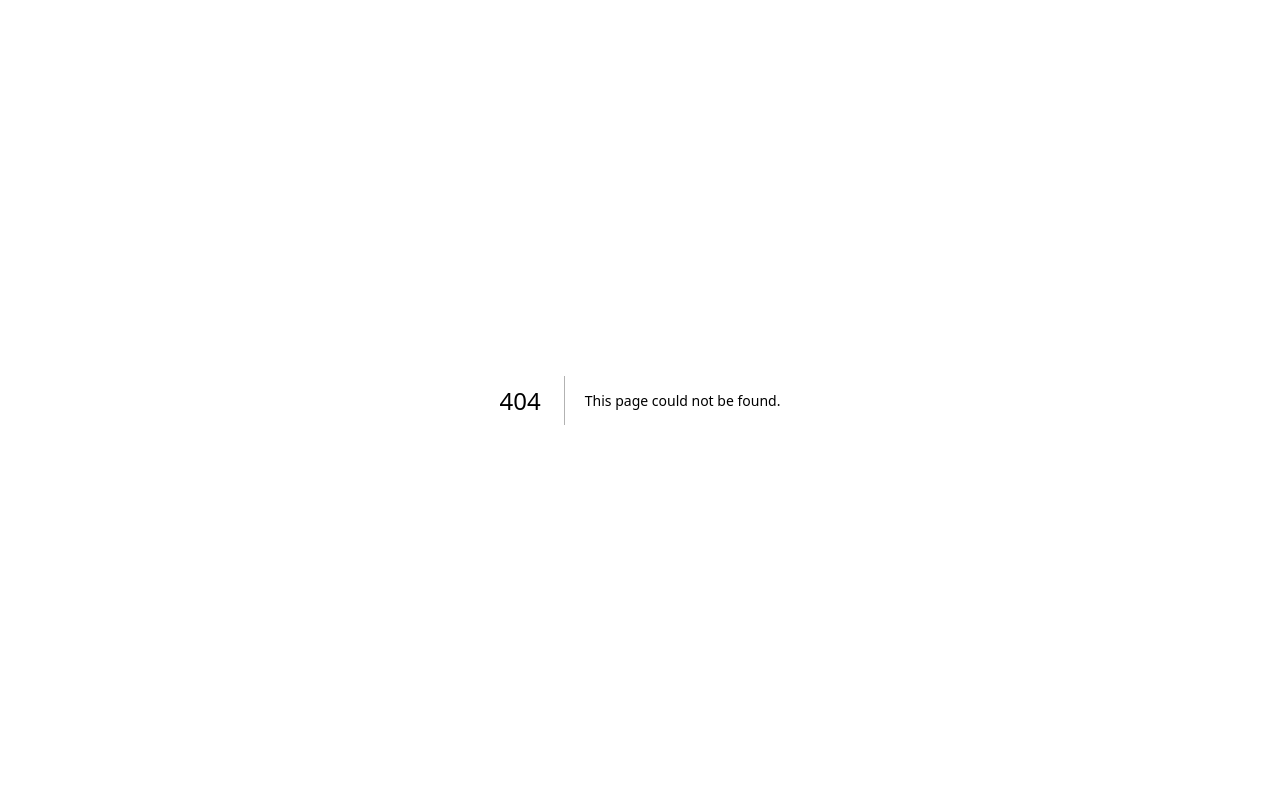
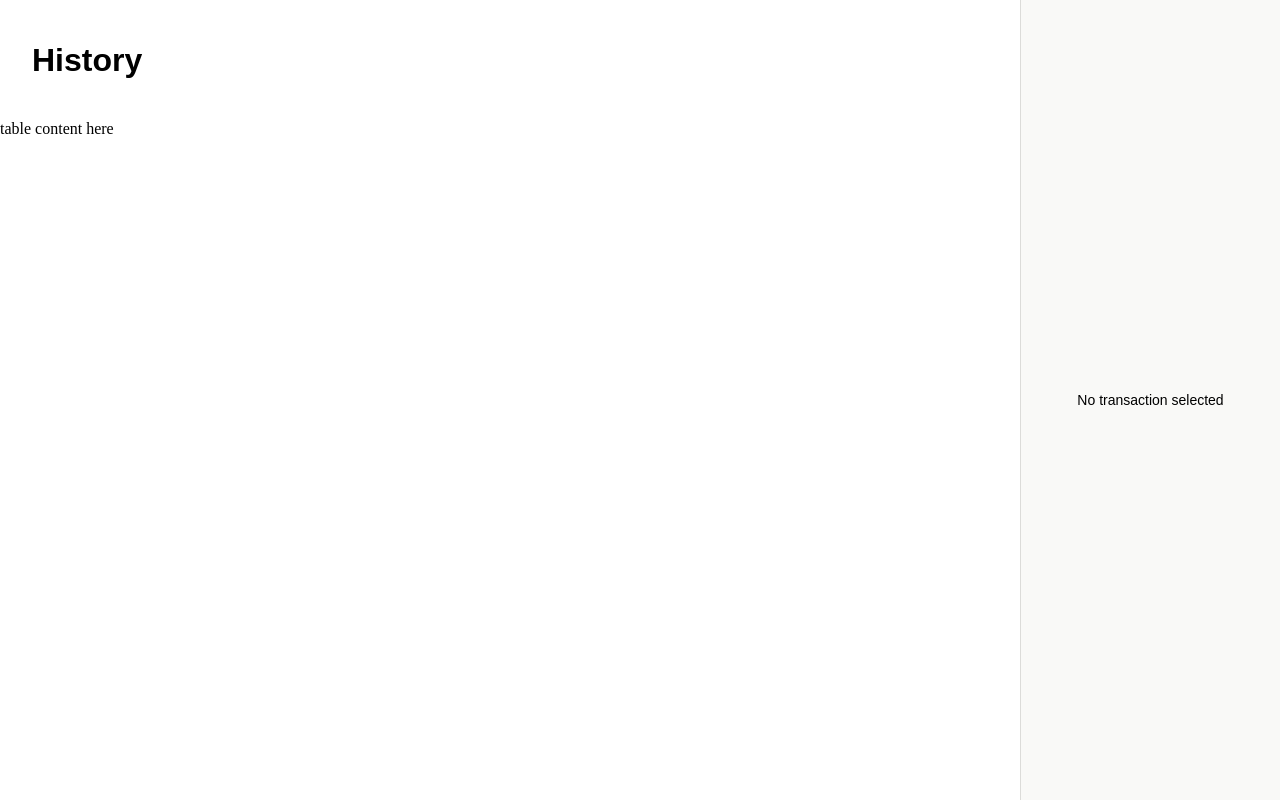
Before and after one commit to aabeborn/andrea-benato-qonto-skills-test, a Next.js app: page /transactions in a window 1280 px wide. Before the commit this address had no page. Built offline with nearby package versions, Linux system fonts and the light colour scheme.

Commit message:
🚧 Basic transactions page and layout
Create the architecture with some template and styles for transactions pages

```diff
--- /dev/null
+++ b/src/app/transactions/layout.module.scss
@@ -0,0 +1,29 @@
+.transactions {
+	display: inline-flex;
+	width: 100%;
+	height: 100%;
+	overflow: hidden;
+
+	&__list {
+		display: flex;
+		flex: 1 0 47.5rem;
+		flex-direction: column;
+		height: 100%;
+	}
+
+	&__details {
+		display: flex;
+		flex: 0 0 16.25rem;
+		flex-direction: column;
+		height: 100%;
+		justify-content: center;
+		align-items: center;
+
+		background-color: var(--color-grey-50);
+		border-left: 1px solid var(--color-grey-300);
+
+		@media screen and (min-width: 1536px) {
+			flex: 0.25 0 16.25rem;
+		}
+	}
+}
--- /dev/null
+++ b/src/app/transactions/layout.tsx
@@ -0,0 +1,21 @@
+import Header from '@/components/header'
+import { type ReactNode } from 'react'
+import styles from './layout.module.scss'
+
+interface TransactionsLayoutProps {
+	children: ReactNode
+}
+
+const TransactionsLayout = ({ children }: TransactionsLayoutProps) => {
+	return (
+		<main className={styles.transactions}>
+			<section className={styles.transactions__list}>
+				<Header className={styles.transactions__list__header}>History</Header>
+				<div className={styles.transactions__list__content}>table content here</div>
+			</section>
+			<section className={styles.transactions__details}>{children}</section>
+		</main>
+	)
+}
+
+export default TransactionsLayout
--- /dev/null
+++ b/src/app/transactions/page.module.scss
@@ -0,0 +1,5 @@
+.transaction__details__empty {
+	width: 100%;
+	text-align: center;
+	padding: 1rem 0;
+}
--- /dev/null
+++ b/src/app/transactions/page.tsx
@@ -0,0 +1,15 @@
+import Text from '@/components/text'
+import styles from './page.module.scss'
+
+const TransactionsPage = () => {
+	return (
+		<Text
+			variant='body-1'
+			className={styles.transaction__details__empty}
+		>
+			No transaction selected
+		</Text>
+	)
+}
+
+export default TransactionsPage
```
Also changed, not shown: src/app/transactions/[id]/page.tsx (added, +9 -0 lines).
